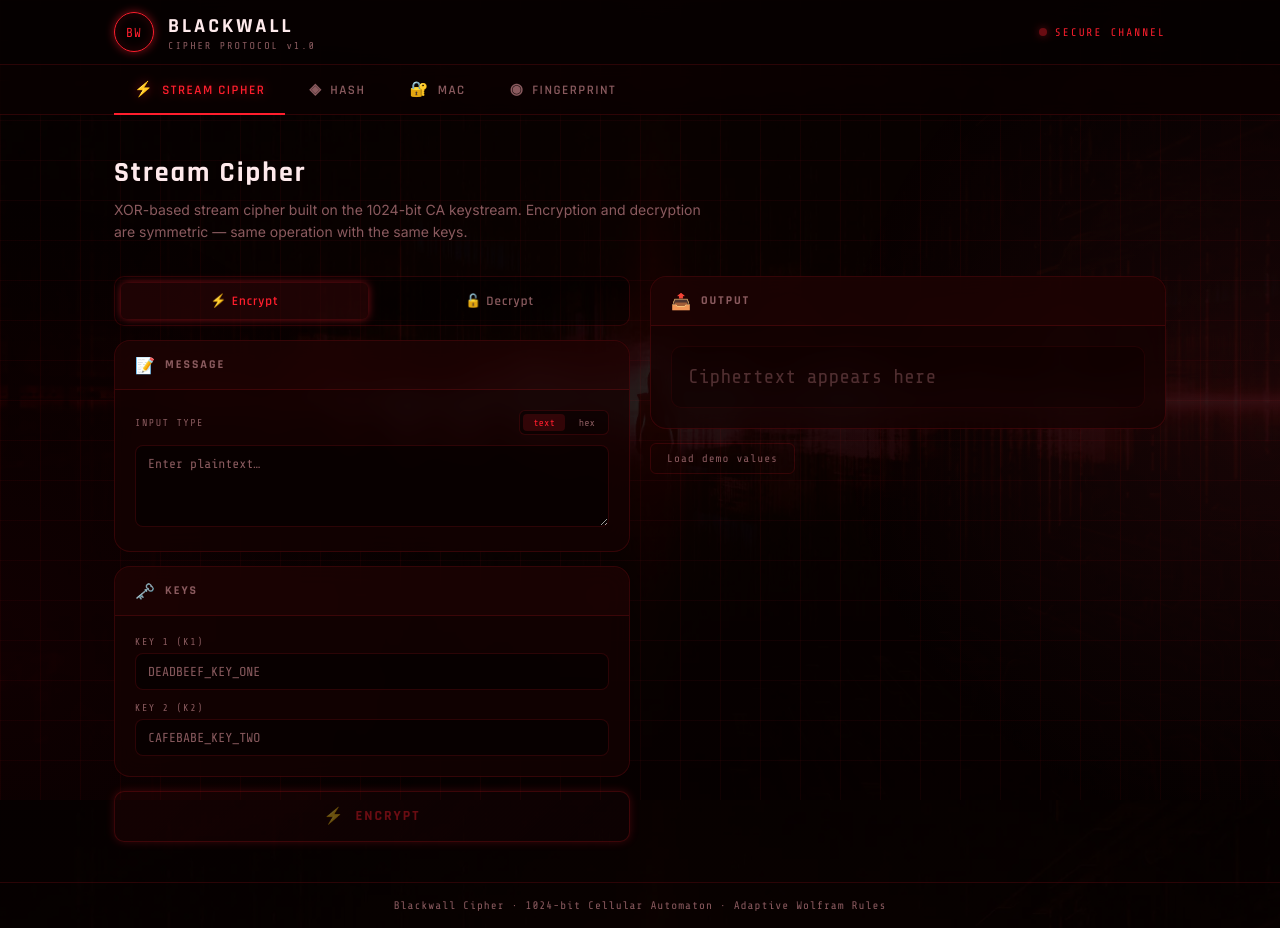
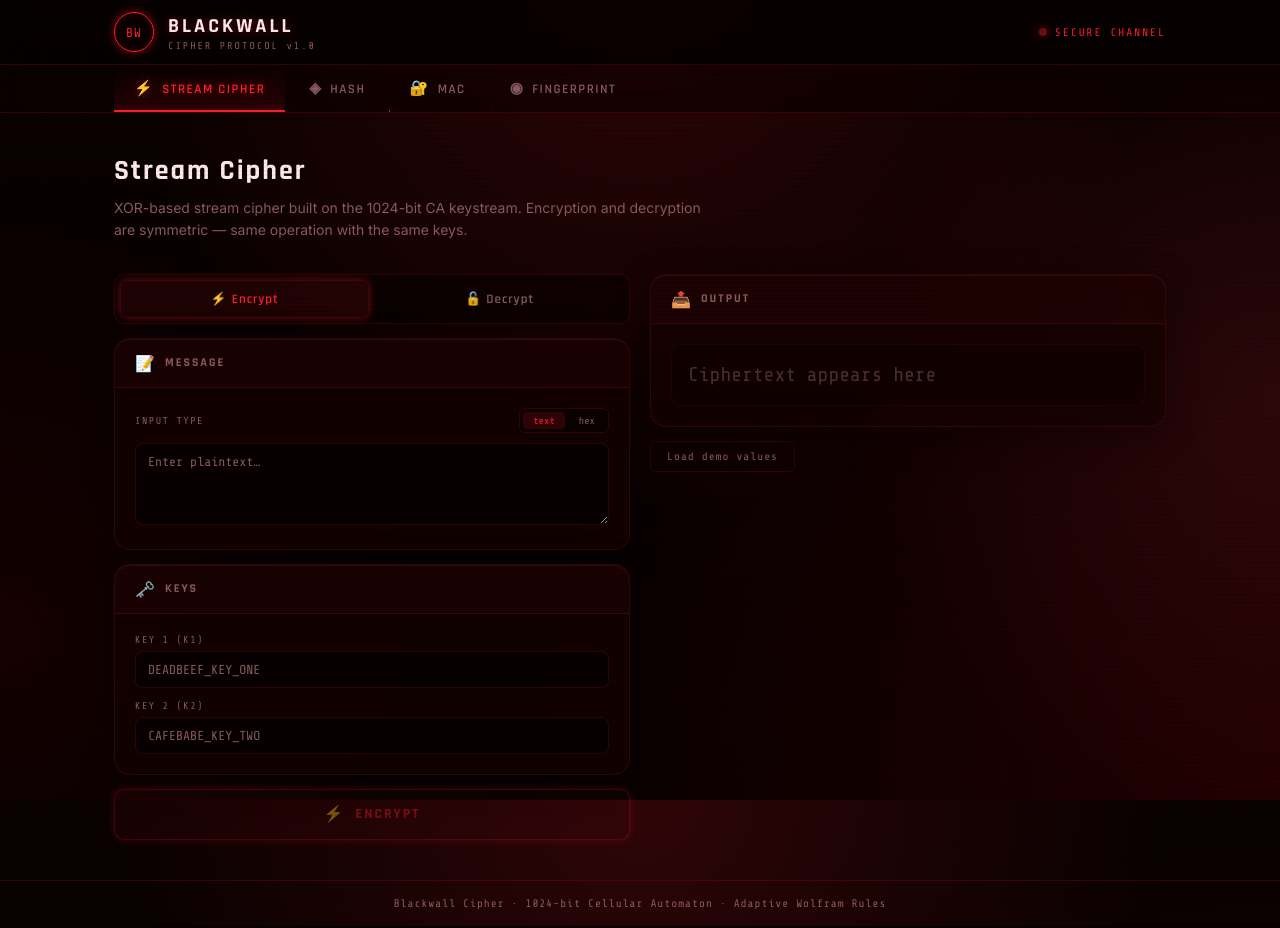
Before and after one commit to rozeraf/blackwall-protocol, a Vue app in the folder client/: page / in a window 1280 px wide. Built offline with nearby package versions, Linux system fonts and the light colour scheme.

Commit message:
style: dynamic pure CSS cyberpunk background and enhanced UI polish

```diff
--- a/client/src/App.vue
+++ b/client/src/App.vue
@@ -1,5 +1,6 @@
 <template>
   <div class="app">
+    <div class="scanlines"></div>
     <!-- ── Header ─────────────────────────────── -->
     <header class="header">
       <div class="header-inner">
@@ -124,6 +125,7 @@ const activeTab = ref('cipher');
   font-weight: 700;
   color: var(--text-bright);
   letter-spacing: 3px;
+  text-shadow: 0 0 10px rgba(255, 30, 45, 0.4);
 }
 .logo-sub {
   font-family: var(--mono);
@@ -168,9 +170,8 @@ const activeTab = ref('cipher');
   align-items: center;
   gap: 8px;
   padding: 14px 20px;
-  background: none;
+  background: transparent;
   border: none;
-  border-bottom: 2px solid transparent;
   color: var(--text-dim);
   font-family: var(--sans);
   font-size: 13px;
@@ -178,15 +179,33 @@ const activeTab = ref('cipher');
   letter-spacing: 1.5px;
   text-transform: uppercase;
   cursor: pointer;
-  transition: all 0.2s;
+  transition: all 0.3s cubic-bezier(0.4, 0, 0.2, 1);
   position: relative;
-  bottom: -1px;
+  overflow: hidden;
 }
-.nav-tab:hover { color: var(--text); }
+.nav-tab::after {
+  content: '';
+  position: absolute;
+  bottom: 0;
+  left: 0;
+  width: 100%;
+  height: 2px;
+  background: var(--accent);
+  transform: translateX(-100%);
+  transition: transform 0.3s ease;
+  box-shadow: var(--glow-sm);
+}
+.nav-tab:hover {
+  color: var(--text);
+  background: rgba(255, 30, 45, 0.05);
+}
 .nav-tab.active {
   color: var(--accent);
-  border-bottom-color: var(--accent);
-  text-shadow: 0 0 12px rgba(255, 30, 45, 0.5);
+  text-shadow: 0 0 12px rgba(255, 30, 45, 0.6);
+  background: linear-gradient(to top, rgba(255,30,45,0.1), transparent);
+}
+.nav-tab.active::after {
+  transform: translateX(0);
 }
 .tab-icon { font-size: 15px; }
 
--- a/client/src/components/Panel.vue
+++ b/client/src/components/Panel.vue
@@ -22,9 +22,14 @@ defineProps<{ title?: string; icon?: string }>();
   border-radius: var(--radius-lg);
   backdrop-filter: blur(12px);
   overflow: hidden;
-  transition: border-color 0.3s;
+  transition: all 0.3s cubic-bezier(0.4, 0, 0.2, 1);
+  box-shadow: 0 8px 32px rgba(0, 0, 0, 0.4), inset 0 1px 0 rgba(255, 255, 255, 0.05);
 }
-.panel:hover { border-color: rgba(255, 30, 40, 0.25); }
+.panel:hover {
+  border-color: rgba(255, 30, 40, 0.3);
+  transform: translateY(-2px);
+  box-shadow: 0 12px 40px rgba(255, 30, 45, 0.15), inset 0 1px 0 rgba(255, 255, 255, 0.05);
+}
 
 .panel-header {
   display: flex;
--- a/client/src/style.css
+++ b/client/src/style.css
@@ -32,14 +32,31 @@ html, body { height: 100%; }
 body {
   font-family: var(--body);
   background-color: var(--bg);
-  background-image: linear-gradient(rgba(6, 0, 0, 0.8), rgba(6, 0, 0, 0.95)), url('/bg-cyberpunk.png');
-  background-position: center center;
-  background-repeat: no-repeat;
-  background-size: cover;
+  background-image:
+    radial-gradient(circle at 50% 0%, rgba(255, 30, 45, 0.15) 0%, transparent 50%),
+    radial-gradient(circle at 100% 100%, rgba(144, 0, 16, 0.2) 0%, transparent 50%),
+    linear-gradient(to bottom, var(--bg2) 0%, var(--bg) 100%);
   background-attachment: fixed;
   color: var(--text);
   min-height: 100vh;
   overflow-x: hidden;
+  position: relative;
+}
+
+/* CRT scanline overlay */
+body::before {
+  content: '';
+  position: fixed;
+  inset: 0;
+  background: linear-gradient(
+    to bottom,
+    rgba(255, 255, 255, 0) 50%,
+    rgba(0, 0, 0, 0.25) 50%
+  );
+  background-size: 100% 4px;
+  pointer-events: none;
+  z-index: 9999;
+  opacity: 0.3;
 }
 
 /* ── Scrollbar ────────────────────────────────────────────── */
@@ -50,7 +67,7 @@ body {
 /* ── Selection ────────────────────────────────────────────── */
 ::selection { background: rgba(255, 30, 45, 0.2); color: var(--accent); }
 
-/* ── Animated grid background ─────────────────────────────── */
+/* ── Animated background layers ─────────────────────────────── */
 body::before {
   content: '';
   position: fixed;
@@ -61,6 +78,12 @@ body::before {
   background-size: 40px 40px;
   pointer-events: none;
   z-index: 0;
+  animation: grid-move 20s linear infinite;
+}
+
+@keyframes grid-move {
+  0% { transform: translateY(0); }
+  100% { transform: translateY(40px); }
 }
 
 body::after {
@@ -68,11 +91,26 @@ body::after {
   position: fixed;
   inset: 0;
   background:
-    radial-gradient(ellipse 80% 50% at 50% -20%, rgba(255,30,45,0.12) 0%, transparent 70%),
-    radial-gradient(ellipse 50% 80% at 100% 50%, rgba(255,74,90,0.07) 0%, transparent 70%),
-    radial-gradient(ellipse 50% 80% at 0% 80%, rgba(144,0,16,0.08) 0%, transparent 70%);
+    radial-gradient(ellipse 80% 50% at 50% -20%, rgba(255,30,45,0.15) 0%, transparent 70%),
+    radial-gradient(ellipse 50% 80% at 100% 50%, rgba(255,74,90,0.1) 0%, transparent 70%),
+    radial-gradient(ellipse 50% 80% at 0% 80%, rgba(144,0,16,0.1) 0%, transparent 70%);
   pointer-events: none;
   z-index: 0;
 }
 
+/* ── Scanline overlay ───────────────────────────────────────── */
+.scanlines {
+  position: fixed;
+  inset: 0;
+  background: linear-gradient(
+    to bottom,
+    rgba(255, 255, 255, 0) 50%,
+    rgba(0, 0, 0, 0.25) 50%
+  );
+  background-size: 100% 4px;
+  pointer-events: none;
+  z-index: 9999;
+  opacity: 0.15;
+}
+
 #app { position: relative; z-index: 1; min-height: 100vh; }
```
